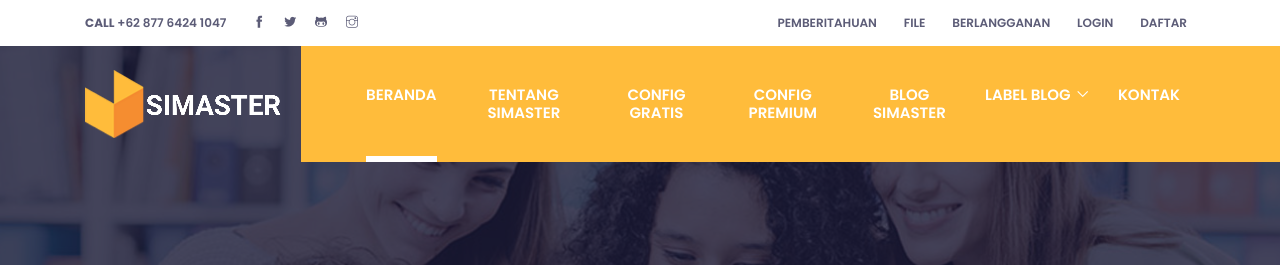
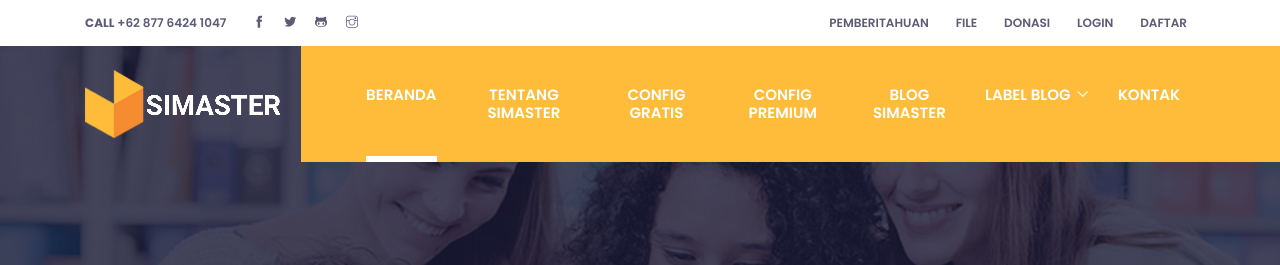
Before and after one commit to mwnsofficial/simastertutorials.github.io, a Jekyll site: the page built from index.html, in a window 1280 px wide. Shown: the top 265 px of the page. Built offline with Jekyll 4.4.1, drawn with Linux system fonts in a browser that asks for light colours; some web fonts are replaced; the list of posts is cut into pages by our own code.

Commit message:
Update header.html

```diff
--- a/_includes/header.html
+++ b/_includes/header.html
@@ -7,17 +7,17 @@
         <div class="col-lg-4 text-center text-lg-left">
           <a class="text-color mr-3" href="tel:+6287764241047"><strong>CALL</strong> +62 877 6424 1047</a>
           <ul class="list-inline d-inline">
-            <li class="list-inline-item mx-0"><a class="d-inline-block p-2 text-color" href="#"><i class="ti-facebook"></i></a></li>
-            <li class="list-inline-item mx-0"><a class="d-inline-block p-2 text-color" href="#"><i class="ti-twitter-alt"></i></a></li>
-            <li class="list-inline-item mx-0"><a class="d-inline-block p-2 text-color" href="https://github.com/mwnsofficial"><i class="ti-github"></i></a></li>
-            <li class="list-inline-item mx-0"><a class="d-inline-block p-2 text-color" href="#"><i class="ti-instagram"></i></a></li>
+            <li class="list-inline-item mx-0"><a class="d-inline-block p-2 text-color" href="{{site.facebook}}"><i class="ti-facebook"></i></a></li>
+            <li class="list-inline-item mx-0"><a class="d-inline-block p-2 text-color" href="{{site.twitter}}"><i class="ti-twitter-alt"></i></a></li>
+            <li class="list-inline-item mx-0"><a class="d-inline-block p-2 text-color" href="{{site.github}}"><i class="ti-github"></i></a></li>
+            <li class="list-inline-item mx-0"><a class="d-inline-block p-2 text-color" href="{{site.instagram}}"><i class="ti-instagram"></i></a></li>
           </ul>
         </div>
         <div class="col-lg-8 text-center text-lg-right">
           <ul class="list-inline">
             <li class="list-inline-item"><a class="text-uppercase text-color p-sm-2 py-2 px-0 d-inline-block" href="/informasi.html">pemberitahuan</a></li>
             <li class="list-inline-item"><a class="text-uppercase text-color p-sm-2 py-2 px-0 d-inline-block" href="/file.html">file</a></li>
-            <li class="list-inline-item"><a class="text-uppercase text-color p-sm-2 py-2 px-0 d-inline-block" href="/berlanggana .html">berlangganan</a></li>
+            <li class="list-inline-item"><a class="text-uppercase text-color p-sm-2 py-2 px-0 d-inline-block" href="/donasi.html">donasi</a></li>
             <li class="list-inline-item"><a class="text-uppercase text-color p-sm-2 py-2 px-0 d-inline-block" href="#loginModal" data-toggle="modal" data-target="#loginModal">login</a></li>
             <li class="list-inline-item"><a class="text-uppercase text-color p-sm-2 py-2 px-0 d-inline-block" href="#signupModal" data-toggle="modal" data-target="#signupModal">daftar</a></li>
           </ul>
```
